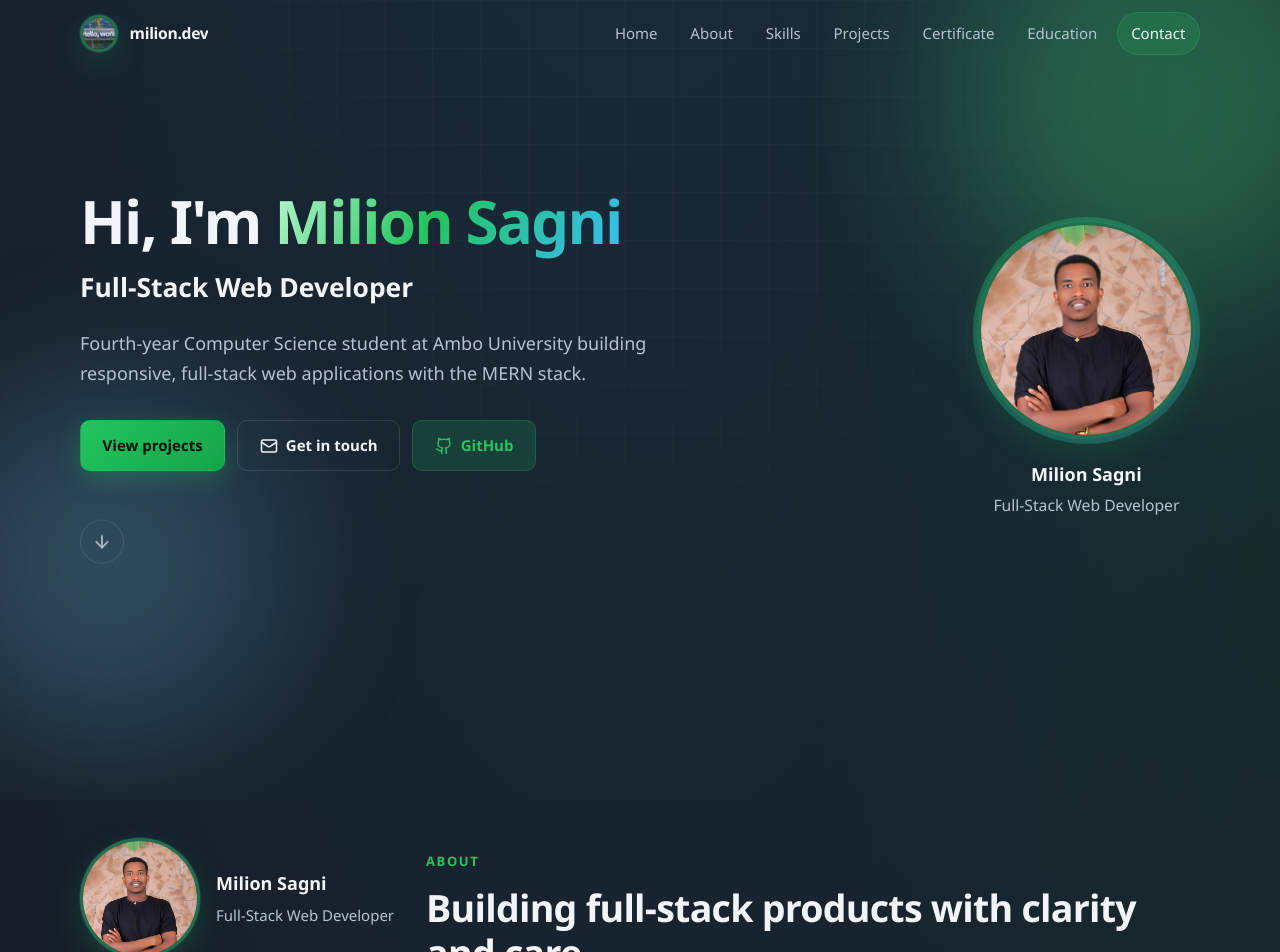
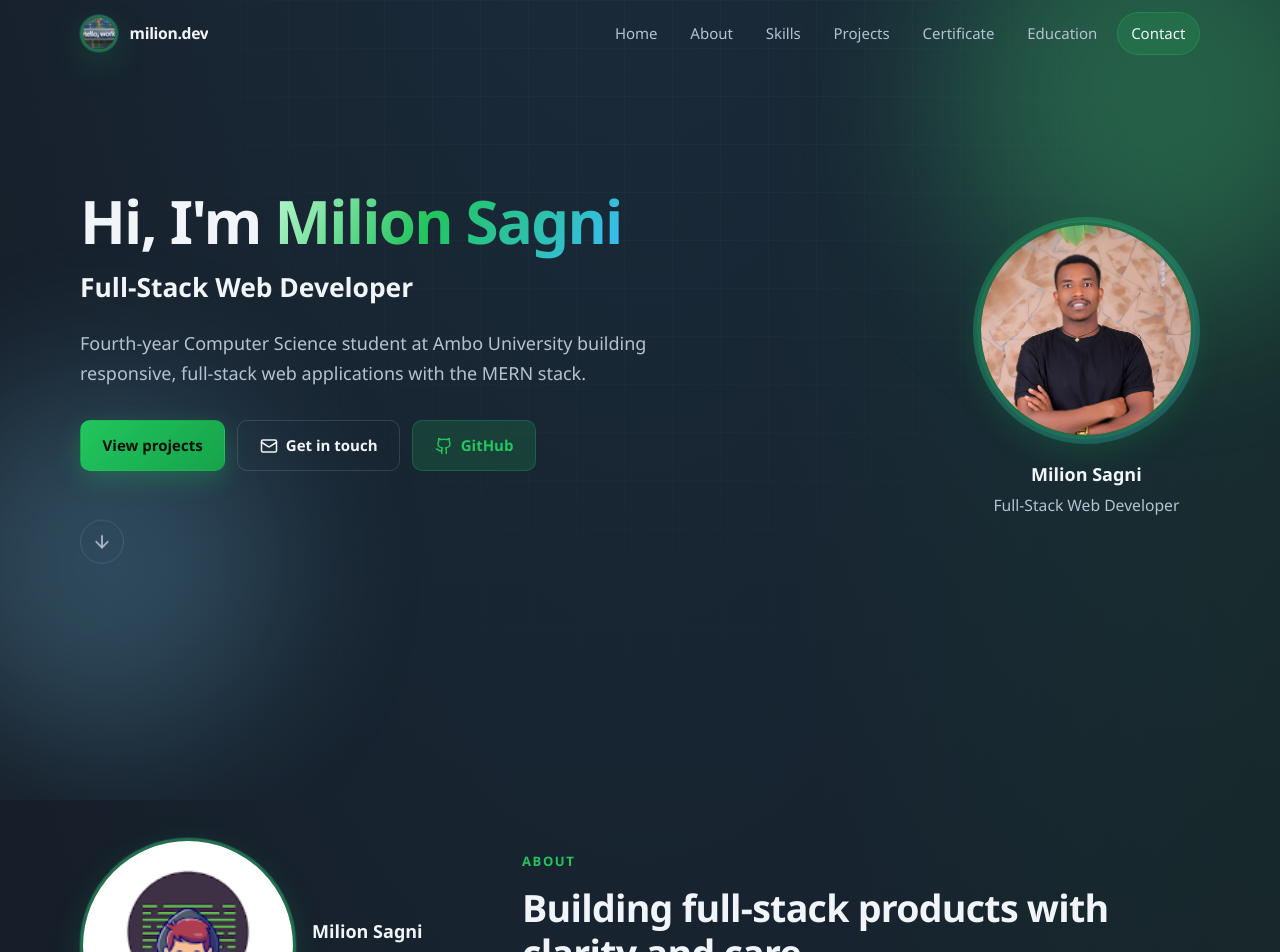
Before and after one commit to mi11io0n-5agni/newPortfolio, a React (Vite) app: page / in a window 1280 px wide. Shown: the top 952 px of the page. Built offline with nearby package versions, Linux system fonts and the light colour scheme.

Commit message:
improve about section

```diff
--- a/src/components/About/About.jsx
+++ b/src/components/About/About.jsx
@@ -11,7 +11,7 @@ export default function About() {
         <ScrollReveal>
           <div className="about__header">
             <div className="about__profile">
-              <ProfileImage size="md" />
+              <ProfileImage size="lg" src="/profile2.jpg" />
               <div>
                 <p className="about__profile-name">{siteMeta.name}</p>
                 <p className="about__profile-role">{siteMeta.title}</p>
```
Also changed, not shown: public/profile2.jpg (added).
